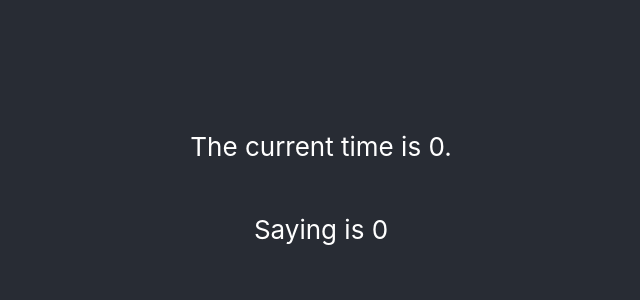
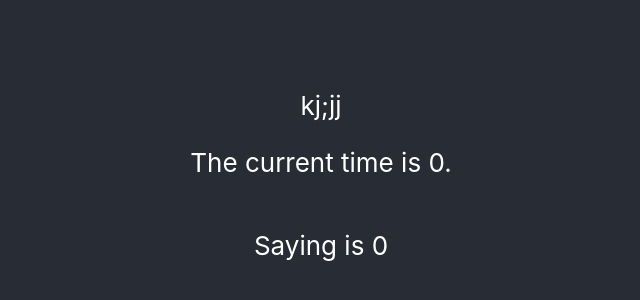
Before and after one commit to stephonpatton/flask-stock-predicition, a React (Create React App) app: page / in a window 1280 px wide. Shown: the part 212-512 px from the top of the page, without its empty margins (319-959 px from the left). Built offline with nearby package versions, Linux system fonts and the light colour scheme; no server answers.

Commit message:
still testing...

```diff
--- a/src/App.js
+++ b/src/App.js
@@ -23,7 +23,7 @@ function App() {
         <header className="App-header">
 
           {/*... no changes in this part ...*/}
-
+kj;jj
           <p>The current time is {currentTime}.</p>
             <p>Saying is {currentSaying}</p>
         </header>
```
